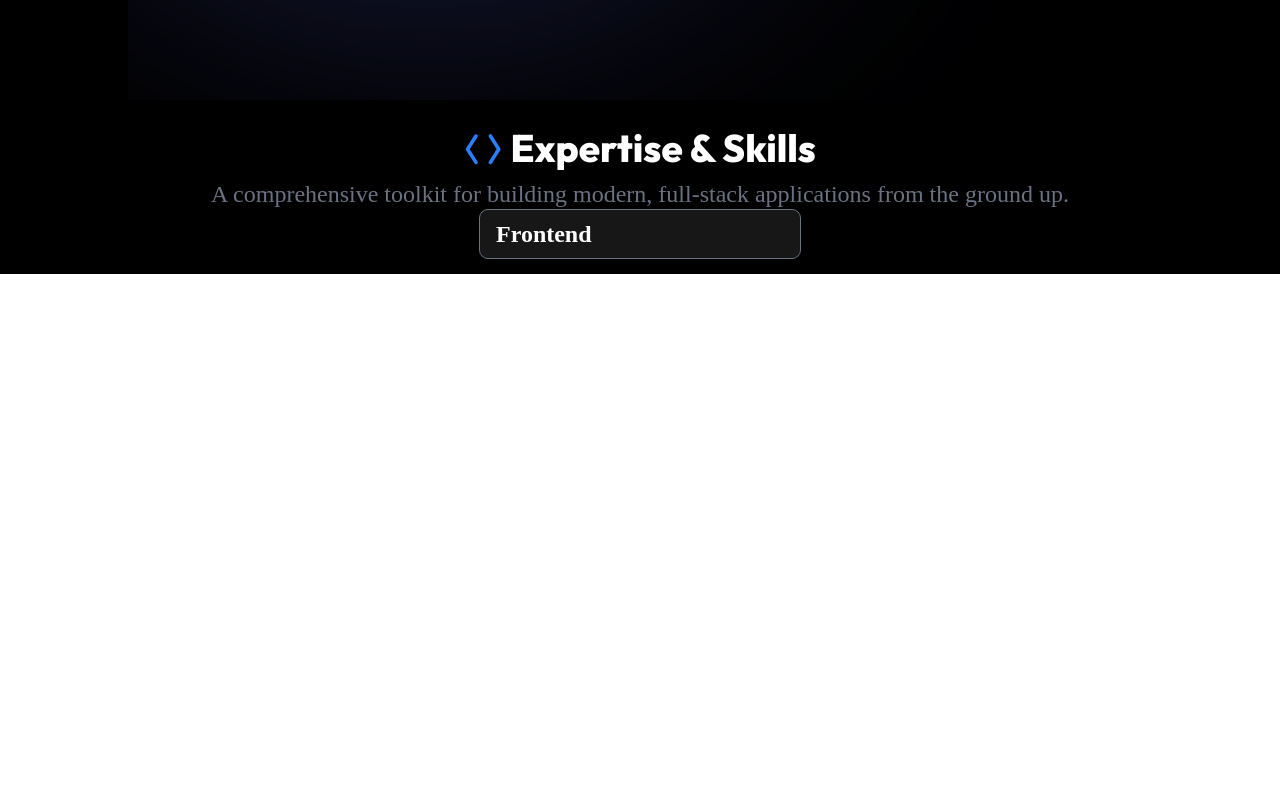
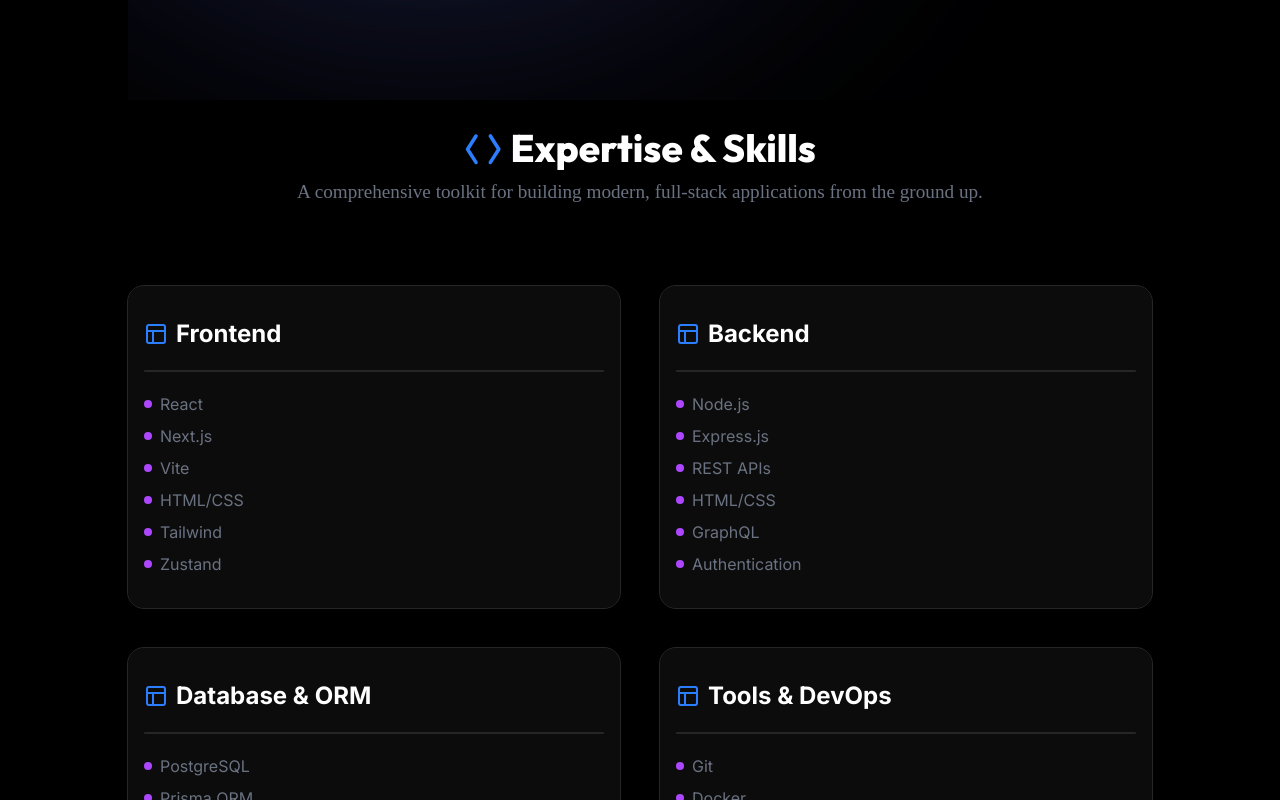
Before and after one commit to yaseenrehan123/portfolio, a Next.js app: page / in a window 1280 px wide. Shown: the part 700-1500 px from the top of the page. Before the commit the page ends 974 px from the top, so only its background shows below. Built offline with nearby package versions, Linux system fonts and the light colour scheme.

Commit message:
Skills Section Done

```diff
--- /dev/null
+++ b/components/ui/general/columnDivider.tsx
@@ -0,0 +1,23 @@
+import { cn } from '@/libs/utils'
+import type { RowDividerProps } from '@/libs/types'
+import { cva } from 'class-variance-authority'
+import React from 'react'
+
+const RowDivider = ({ variant, className, children, ...props }: RowDividerProps) => {
+    return (
+        <div {...props} className={cn(variants({ variant }), className)}>{children}</div>
+    )
+}
+
+const variants = cva('flex items-center justify-center w-full bg-neutral-800 rounded-2xl', {
+    variants: {
+        variant: {
+            sm: 'h-0.5',
+            md: 'h-1',
+            lg: 'h-1.5',
+            xl: 'h-2'
+        }
+    }
+})
+
+export default RowDivider
--- /dev/null
+++ b/features/general/components/skill-cards/skillCard.tsx
@@ -0,0 +1,28 @@
+import React from 'react'
+import { FiLayout } from "react-icons/fi";
+import RowDivider from '@/components/ui/general/columnDivider';
+import { SkillCardProps } from '@/libs/types';
+import SkillListElement from './skillListElement';
+
+const SkillCard = ({ title = "", icon = null, skills = [] }: SkillCardProps) => {
+    return (
+        <div className='flex flex-col bg-[rgba(20,20,20,0.6)] outline-1 outline-neutral-800 w-90 min-h-10 rounded-[16px]
+            py-8 px-4 gap-5 grow'>
+            <div className='text-white text-2xl font-bold flex items-center w-full
+                gap-2'>
+                <div className='text-blue-500'>{icon}</div>
+                <div className='font-inter'>{title}</div>
+            </div>
+            <div className='w-full '>
+                <RowDivider variant="sm" />
+            </div>
+            <div className='flex flex-col gap-2'>
+                {skills?.map((title, index) => (
+                    <SkillListElement title={title} key={index} />
+                ))}
+            </div>
+        </div>
+    )
+}
+
+export default SkillCard
--- /dev/null
+++ b/features/general/components/skill-cards/skillListElement.tsx
@@ -0,0 +1,13 @@
+import { SkillListElementProps } from '@/libs/types'
+import React from 'react'
+
+const SkillListElement = ({ title }: SkillListElementProps) => {
+    return (
+        <div className='flex items-center gap-2'>
+            <div className='w-2 h-2 bg-purple-500 rounded-2xl'></div>
+            <div className='text-gray-500  font-inter'>{title}</div>
+        </div>
+    )
+}
+
+export default SkillListElement
--- /dev/null
+++ b/features/skills-section/skillsContainer.tsx
@@ -0,0 +1,60 @@
+import React from 'react'
+import { FiLayout } from 'react-icons/fi'
+import SkillCard from '../general/components/skill-cards/skillCard'
+
+const SkillsContainer = () => {
+    return (
+        <div className='flex items-center justify-center flex-row'>
+            <div className='flex  flex-wrap gap-10 w-[80%]'>
+                {/*FRONTEND*/}
+                <SkillCard
+                    title='Frontend'
+                    icon={<FiLayout />}
+                    skills={[
+                        "React",
+                        "Next.js",
+                        "Vite",
+                        "HTML/CSS",
+                        "Tailwind",
+                        "Zustand"
+                    ]} />
+                {/*BACKEND*/}
+                <SkillCard
+                    title='Backend'
+                    icon={<FiLayout />}
+                    skills={[
+                        "Node.js",
+                        "Express.js",
+                        "REST APIs",
+                        "HTML/CSS",
+                        "GraphQL",
+                        "Authentication"
+                    ]} />
+                {/*DATABASE*/}
+                <SkillCard
+                    title='Database & ORM'
+                    icon={<FiLayout />}
+                    skills={[
+                        "PostgreSQL",
+                        "Prisma ORM",
+                        "MongoDB",
+                        "Redis",
+                    ]} />
+                {/*TOOLS*/}
+                <SkillCard
+                    title='Tools & DevOps'
+                    icon={<FiLayout />}
+                    skills={[
+                        "Git",
+                        "Docker",
+                        "AWS",
+                        "Vercel",
+                        "CI/CD",
+                    ]} />
+            </div>
+        </div>
+
+    )
+}
+
+export default SkillsContainer
--- a/features/skills-section/skillsHeading.tsx
+++ b/features/skills-section/skillsHeading.tsx
@@ -10,7 +10,7 @@
                     Expertise & Skills
                 </div>
             </div>
-            <div className='text-gray-500 text-center text-2xl'>
+            <div className='text-gray-500 text-center text-[1.2rem]'>
                 A comprehensive toolkit for building modern, full-stack applications from the ground up.
             </div>
         </div>
--- a/features/skills-section/skillsSection.tsx
+++ b/features/skills-section/skillsSection.tsx
@@ -1,17 +1,16 @@
 import React from 'react'
 import SkillsHeading from './skillsHeading'
-
+import { FiLayout } from "react-icons/fi";
+import RowDivider from '@/components/ui/general/columnDivider';
+import SkillCard from '@/features/general/components/skill-cards/skillCard';
+import SkillListElement from '../general/components/skill-cards/skillListElement';
+import SkillsContainer from './skillsContainer';
 
 const SkillsSection = () => {
     return (
-        <div className='flex items-center flex-col w-full'>
+        <div className='flex items-center flex-col w-full gap-20'>
             <SkillsHeading />
-            <div className='flex flex-col bg-neutral-900 outline-1 outline-gray-500 w-80 min-h-10 rounded-[8px]
-            py-2 px-4'>
-                <div className='text-white text-2xl font-bold'>
-                    Frontend
-                </div>
-            </div>
+            <SkillsContainer />
         </div>
     )
 }
--- a/libs/types.ts
+++ b/libs/types.ts
@@ -1,7 +1,21 @@
 import { LinkProps } from "next/link"
+
+//SHADCN COMPONENT VARIANTS
+export type RowDividerVariants = {
+    variant?: 'sm' | 'md' | 'lg' | 'xl'
+}
 
 //SHADCN COMPONENTS
 export type ButtonProps = React.ButtonHTMLAttributes<HTMLButtonElement> & {
     variant?: 'default' | 'outline'
 }
 export type MediaLinkButtonProps = React.HTMLAttributes<HTMLDivElement> & Partial<LinkProps> & {}
+export type RowDividerProps = React.HTMLAttributes<HTMLDivElement> & RowDividerVariants;
+export type SkillCardProps = {
+    title: string,
+    icon: React.ReactNode,
+    skills: string[]
+}
+export type SkillListElementProps = {
+    title: string
+}
```
